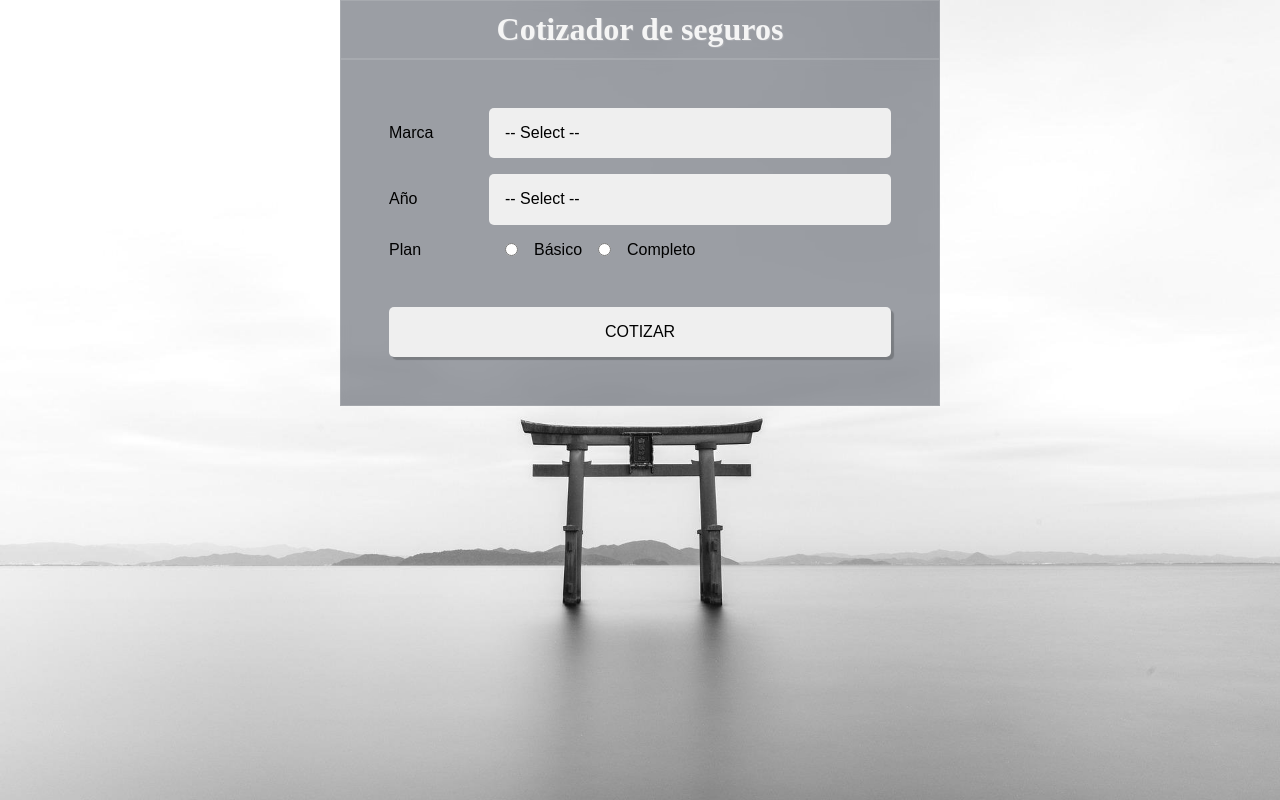
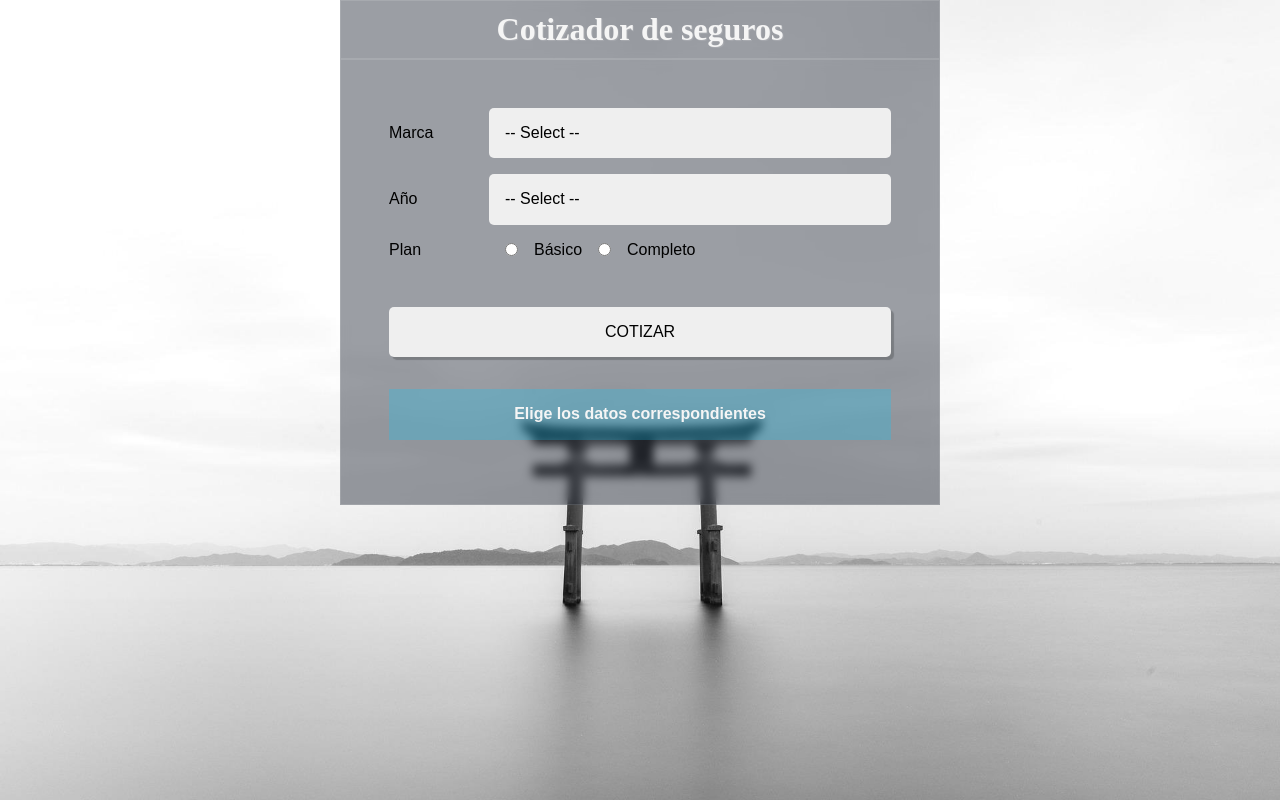
Before and after one commit to brimanz/insurance-app, a React (Vite) app: page / in a window 1280 px wide. Built offline with nearby package versions, Linux system fonts and the light colour scheme.

Commit message:
Finalizing styles, component functionality summary and result

```diff
--- a/src/App.jsx
+++ b/src/App.jsx
@@ -6,6 +6,7 @@ import './index.css';
 import Header from './components/Header';
 import Form from './components/Form';
 import Resumen from './components/Resumen';
+import Resultado from './components/Resultado';
 
 import styled from '@emotion/styled';
 
@@ -37,8 +38,7 @@ const App = () =>{
   });
 
   //data extract
-  const {datos} = resumen;
-
+  const {cotizacion, datos} = resumen;
 
 
   return(
@@ -55,6 +55,10 @@ const App = () =>{
         <Resumen
           datos={datos}
         />
+
+        <Resultado
+          cotizacion={cotizacion}
+        />
       </FormContainer>
     </Container>
   );
--- a/src/components/Resultado.jsx
+++ b/src/components/Resultado.jsx
@@ -0,0 +1,34 @@
+import React from 'react';
+import styled from '@emotion/styled';
+
+const Mensaje = styled.p`
+	margin-top: 2rem;
+	padding: 1rem;
+	text-align: center;
+	color: #f5f5f5;
+	font-weight: bold;
+	background-color: rgba(0, 200, 255, 0.25);
+`;
+
+const MensajeTotal = styled.p`
+	margin-top: 2rem;
+	padding: 1rem;
+	text-align: center;
+	color: #f5f5f5;
+	background-color: rgba(0, 255, 0, 0.25);
+`;
+
+
+
+const Resultado = ({cotizacion}) =>{
+	return(
+		(cotizacion === 0) ?
+			<Mensaje>Elige los datos correspondientes</Mensaje>
+		:	<MensajeTotal><strong>El total es: </strong>
+			{cotizacion}$
+		</MensajeTotal>
+	)
+}
+
+
+export default Resultado;
--- a/src/components/Resumen.jsx
+++ b/src/components/Resumen.jsx
@@ -4,13 +4,17 @@ import {letraMayuscula} from '../helper';
 
 
 const ResumenContainer = styled.div`
+	text-shadow: 1px 1px 1px rgba(0, 0, 0, 0.25);
 	padding: 1rem;
 	text-align: center;
 	color: #f5f5f5;
 	margin-top: 1rem;
 `
 
-
+const ListElement = styled.li`
+	margin: 1rem;
+	text-shadow: 1px 1px 1px rgba(0, 0, 0, 0.25);
+`;
 
 
 const Resumen = ({datos}) =>{
@@ -23,15 +27,15 @@ const Resumen = ({datos}) =>{
 		<ResumenContainer>
 			<h2>Resumen de Cotización</h2>
 			<ul>
-				<li>
-					Marca seleccionada: {letraMayuscula(marca)}
-				</li>
-				<li>
-					Año del Automovil: {year}
-				</li>
-				<li>
-					Plan seleccionado: {letraMayuscula(plan)}
-				</li>
+				<ListElement>
+					<strong>Marca seleccionada:</strong> {letraMayuscula(marca)}
+				</ListElement>
+				<ListElement>
+					<strong>Año del Automovil:</strong> {year}
+				</ListElement>
+				<ListElement>
+					<strong>Plan seleccionado:</strong> {letraMayuscula(plan)}
+				</ListElement>
 			</ul>
 		</ResumenContainer>
 	);
--- a/src/index.css
+++ b/src/index.css
@@ -9,8 +9,8 @@ body {
 }
 ul {
   list-style: none;
-  padding: none;
-  margin: none;
+  padding: 0;
+  margin: 0;
 }
 span.resultado {
   position: relative;
```
